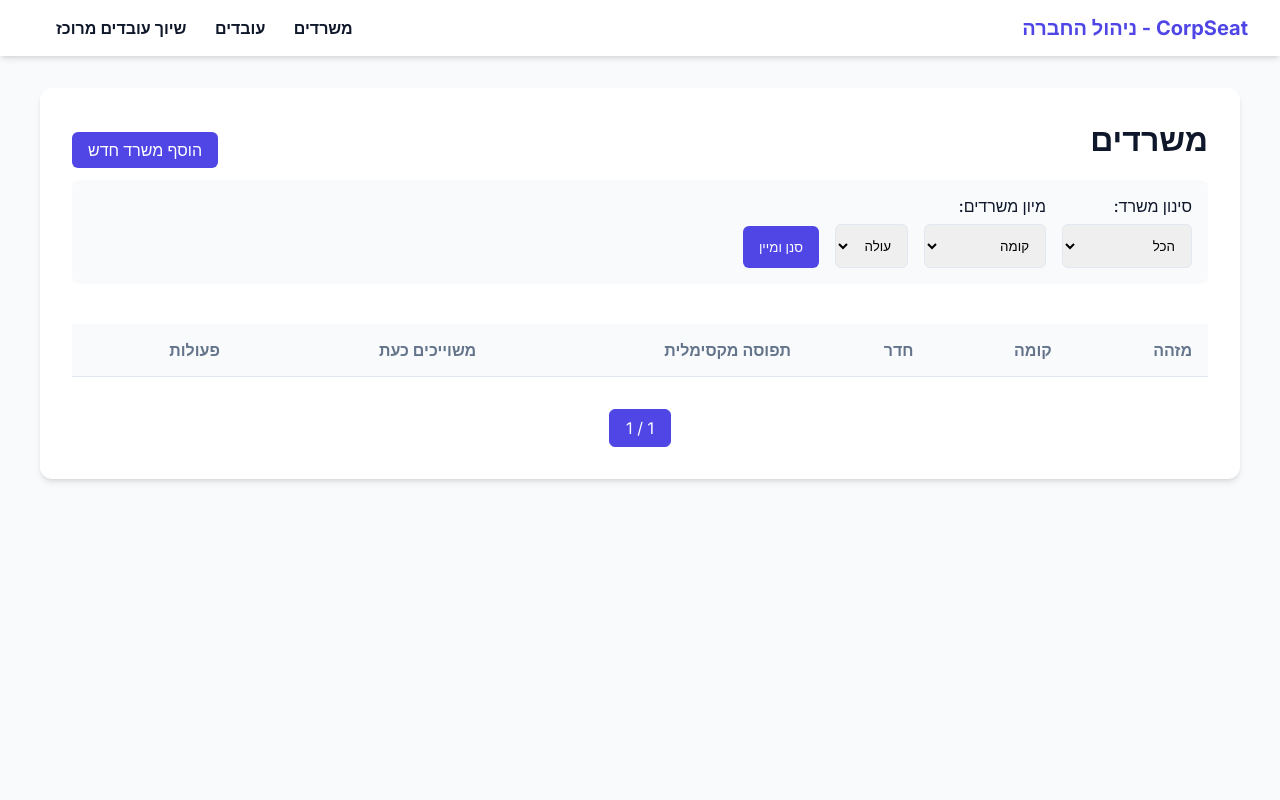
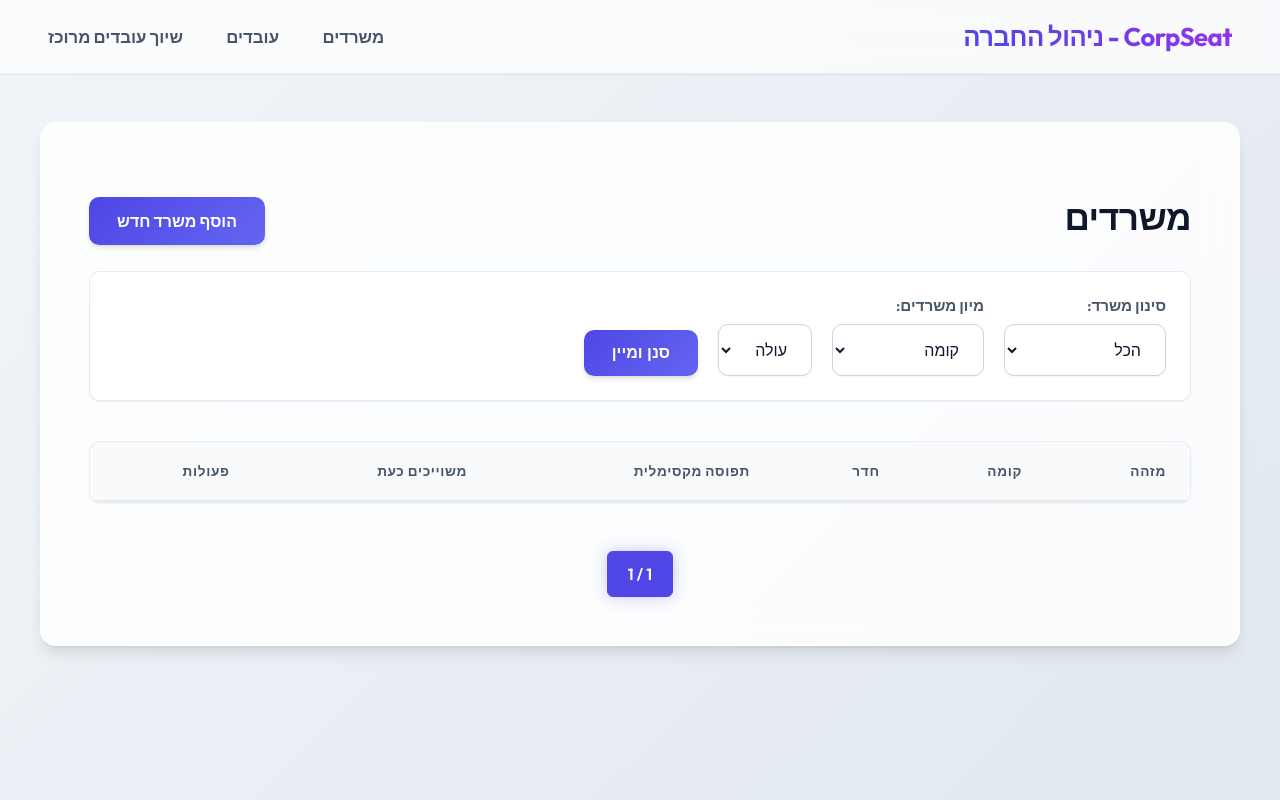
Before and after one commit to inonbm/CorpSeat, a Flask app: page /ui/offices in a window 1280 px wide. Run offline with Flask 3, Linux system fonts and the light colour scheme; data that the repository does not hold is empty.

Commit message:
style: premium glassmorphism ui overhaul (pure css)

```diff
--- a/static/style.css
+++ b/static/style.css
@@ -1,79 +1,353 @@
-@import url('https://fonts.googleapis.com/css2?family=Inter:wght@400;500;600;700&display=swap');
+@import url('https://fonts.googleapis.com/css2?family=Outfit:wght@300;400;500;600;700&display=swap');
 
 :root {
+  /* Premium Palette */
+  --bg-gradient: linear-gradient(135deg, #f1f5f9 0%, #e2e8f0 100%);
+  --surface: rgba(255, 255, 255, 0.85);
+  --surface-solid: #ffffff;
   --primary: #4f46e5;
   --primary-hover: #4338ca;
-  --bg: #f8fafc;
-  --surface: #ffffff;
-  --text: #0f172a;
-  --text-muted: #64748b;
-  --border: #e2e8f0;
-  --shadow: 0 4px 6px -1px rgb(0 0 0 / 0.1), 0 2px 4px -2px rgb(0 0 0 / 0.1);
-  --error-bg: #fee2e2;
-  --error-border: #f87171;
-  --empty-bg: #f1f5f9;
-  --avail-bg: #dcfce7;
-  --avail-border: #86efac;
+  --primary-light: #e0e7ff;
+  --text-main: #0f172a;
+  --text-muted: #475569;
+  --border: rgba(226, 232, 240, 0.8);
+
+  /* Status Colors */
+  --status-err-bg: #fef2f2;
+  --status-err-text: #991b1b;
+  --status-err-border: #f87171;
+
+  --status-ok-bg: #f0fdf4;
+  --status-ok-text: #166534;
+  --status-ok-border: #4ade80;
+
+  --status-warn-bg: #fffbeb;
+  --status-warn-text: #92400e;
+  --status-warn-border: #fbbf24;
+
+  --shadow-sm: 0 1px 2px 0 rgb(0 0 0 / 0.05);
+  --shadow-md: 0 4px 6px -1px rgb(0 0 0 / 0.1), 0 2px 4px -2px rgb(0 0 0 / 0.1);
+  --shadow-lg: 0 10px 15px -3px rgb(0 0 0 / 0.1), 0 4px 6px -4px rgb(0 0 0 / 0.1);
+  --shadow-glow: 0 0 15px rgba(79, 70, 229, 0.3);
+
+  --radius-lg: 16px;
+  --radius-md: 10px;
+  --radius-sm: 6px;
 }
 
 body {
-  font-family: 'Inter', sans-serif;
-  background-color: var(--bg);
-  color: var(--text);
+  font-family: 'Outfit', sans-serif;
+  background: var(--bg-gradient);
+  color: var(--text-main);
   margin: 0;
   padding: 0;
   direction: rtl;
+  min-height: 100vh;
+  -webkit-font-smoothing: antialiased;
 }
 
+/* Animations */
+@keyframes fadeInUp {
+  from { opacity: 0; transform: translateY(15px); }
+  to { opacity: 1; transform: translateY(0); }
+}
+
+@keyframes slideIn {
+  from { opacity: 0; transform: translateY(-10px); }
+  to { opacity: 1; transform: translateY(0); }
+}
+
+/* Navbar Premium Glassmorphism */
 .navbar {
-  background: var(--surface);
-  padding: 1rem 2rem;
-  box-shadow: var(--shadow);
+  background: rgba(255, 255, 255, 0.7);
+  backdrop-filter: blur(16px);
+  -webkit-backdrop-filter: blur(16px);
+  padding: 1.25rem 3rem;
+  border-bottom: 1px solid var(--border);
   display: flex;
   justify-content: space-between;
   align-items: center;
   position: sticky;
   top: 0;
-  z-index: 10;
+  z-index: 50;
+  box-shadow: var(--shadow-sm);
+  animation: slideIn 0.5s cubic-bezier(0.16, 1, 0.3, 1);
 }
 
-.navbar a { text-decoration: none; color: var(--text); font-weight: 600; margin-left: 1.5rem; transition: color 0.2s; }
-.navbar a:hover { color: var(--primary); }
-.navbar .brand { font-size: 1.25rem; font-weight: 700; color: var(--primary); }
+.brand {
+  font-size: 1.6rem;
+  font-weight: 700;
+  background: linear-gradient(90deg, var(--primary), #9333ea);
+  -webkit-background-clip: text;
+  -webkit-text-fill-color: transparent;
+  letter-spacing: -0.5px;
+}
 
-.container { max-width: 1200px; margin: 2rem auto; padding: 0 1rem; }
+.navbar a {
+  text-decoration: none;
+  color: var(--text-muted);
+  font-weight: 600;
+  margin-right: 2.5rem;
+  font-size: 1.05rem;
+  position: relative;
+  transition: color 0.3s ease;
+}
 
-.card { background: var(--surface); border-radius: 12px; box-shadow: var(--shadow); padding: 2rem; margin-bottom: 2rem; }
-h1, h2, h3 { margin-top: 0; }
+.navbar a:hover {
+  color: var(--primary);
+}
 
-.btn { display: inline-block; background: var(--primary); color: white; padding: 0.5rem 1rem; border-radius: 6px; text-decoration: none; font-weight: 500; border: none; cursor: pointer; transition: background 0.2s, transform 0.1s; }
-.btn:hover { background: var(--primary-hover); transform: translateY(-1px); }
-.btn-secondary { background: var(--surface); color: var(--text); border: 1px solid var(--border); }
-.btn-secondary:hover { background: var(--bg); }
-.btn-danger { background: #ef4444; }
-.btn-danger:hover { background: #dc2626; }
+.navbar a::after {
+  content: '';
+  position: absolute;
+  width: 0;
+  height: 2px;
+  bottom: -6px;
+  right: 0;
+  background-color: var(--primary);
+  transition: width 0.3s cubic-bezier(0.4, 0, 0.2, 1);
+  border-radius: 2px;
+}
 
-.form-group { margin-bottom: 1.5rem; }
-.form-group label { display: block; margin-bottom: 0.5rem; font-weight: 500; }
-.form-control { width: 100%; padding: 0.75rem; border: 1px solid var(--border); border-radius: 6px; box-sizing: border-box; font-family: inherit; transition: border-color 0.2s; }
-.form-control:focus { outline: none; border-color: var(--primary); }
+.navbar a:hover::after {
+  width: 100%;
+}
 
-.table-responsive { overflow-x: auto; }
-table { width: 100%; border-collapse: collapse; margin-top: 1rem; }
-th, td { padding: 1rem; text-align: right; border-bottom: 1px solid var(--border); }
-th { background: var(--bg); font-weight: 600; color: var(--text-muted); }
+.container {
+  max-width: 1200px;
+  margin: 3rem auto;
+  padding: 0 1.5rem;
+  animation: fadeInUp 0.6s cubic-bezier(0.16, 1, 0.3, 1);
+}
 
-tr.row-overcapacity { background-color: var(--error-bg); border-right: 4px solid var(--error-border); }
-tr.row-empty { background-color: var(--empty-bg); }
-tr.row-available { background-color: var(--avail-bg); border-right: 4px solid var(--avail-border); }
-tr { transition: background-color 0.2s; }
-tr:hover:not(.row-overcapacity):not(.row-empty):not(.row-available) { background-color: var(--bg); }
+/* Glass Cards */
+.card {
+  background: var(--surface);
+  backdrop-filter: blur(16px);
+  -webkit-backdrop-filter: blur(16px);
+  border: 1px solid #ffffff;
+  border-radius: var(--radius-lg);
+  box-shadow: var(--shadow-lg);
+  padding: 3rem;
+  margin-bottom: 2rem;
+  transition: transform 0.4s cubic-bezier(0.16, 1, 0.3, 1), box-shadow 0.4s ease;
+}
 
-.filters-bar { display: flex; flex-wrap: wrap; gap: 1rem; background: var(--bg); padding: 1rem; border-radius: 8px; margin-bottom: 1.5rem; align-items: flex-end; }
-.filters-bar .form-group { margin-bottom: 0; }
-.filters-bar button { height: 42px; }
+.card:hover {
+  transform: translateY(-3px);
+  box-shadow: 0 25px 30px -5px rgb(0 0 0 / 0.1), 0 10px 15px -6px rgb(0 0 0 / 0.1);
+}
 
-.pagination { display: flex; gap: 0.5rem; justify-content: center; margin-top: 2rem; }
-.page-item { padding: 0.5rem 1rem; border: 1px solid var(--border); border-radius: 6px; text-decoration: none; color: var(--text); background: var(--surface); }
-.page-item.active { background: var(--primary); color: white; border-color: var(--primary); }
-.page-item:hover:not(.active) { background: var(--bg); }
+h1 {
+  font-size: 2.2rem;
+  font-weight: 700;
+  color: var(--text-main);
+  margin-bottom: 2rem;
+  letter-spacing: -0.5px;
+}
+
+h2 {
+  font-size: 1.5rem;
+  font-weight: 600;
+  color: var(--text-main);
+  margin-top: 2rem;
+  margin-bottom: 1.25rem;
+}
+
+/* Premium Buttons */
+.btn {
+  display: inline-flex;
+  align-items: center;
+  justify-content: center;
+  background: linear-gradient(135deg, var(--primary), #6366f1);
+  color: white;
+  padding: 0.875rem 1.75rem;
+  border-radius: var(--radius-md);
+  text-decoration: none;
+  font-weight: 600;
+  font-size: 1rem;
+  border: none;
+  cursor: pointer;
+  transition: all 0.3s cubic-bezier(0.4, 0, 0.2, 1);
+  box-shadow: var(--shadow-md);
+}
+
+.btn:hover {
+  transform: translateY(-2px);
+  box-shadow: var(--shadow-glow);
+  background: linear-gradient(135deg, var(--primary-hover), #4f46e5);
+}
+
+.btn:active {
+  transform: translateY(0);
+}
+
+.btn-secondary {
+  background: var(--surface-solid);
+  color: var(--text-main);
+  border: 1px solid #cbd5e1;
+  box-shadow: var(--shadow-sm);
+}
+
+.btn-secondary:hover {
+  background: #f8fafc;
+  box-shadow: var(--shadow-md);
+}
+
+.btn-danger {
+  background: linear-gradient(135deg, #ef4444, #dc2626);
+  box-shadow: 0 4px 6px -1px rgba(239, 68, 68, 0.2);
+}
+
+.btn-danger:hover {
+  background: linear-gradient(135deg, #dc2626, #b91c1c);
+  box-shadow: 0 0 15px rgba(239, 68, 68, 0.4);
+}
+
+/* Forms with Focus Glow */
+.form-group {
+  margin-bottom: 1.75rem;
+}
+
+.form-group label {
+  display: block;
+  margin-bottom: 0.6rem;
+  font-weight: 600;
+  color: var(--text-muted);
+  font-size: 0.95rem;
+}
+
+.form-control {
+  width: 100%;
+  padding: 0.875rem 1.25rem;
+  border: 1px solid #cbd5e1;
+  border-radius: var(--radius-md);
+  background: white;
+  font-family: inherit;
+  font-size: 1rem;
+  color: var(--text-main);
+  transition: all 0.2s ease;
+  box-shadow: var(--shadow-sm);
+}
+
+.form-control:focus {
+  outline: none;
+  border-color: var(--primary);
+  box-shadow: 0 0 0 4px var(--primary-light);
+}
+
+/* Filters Bar */
+.filters-bar {
+  display: flex;
+  flex-wrap: wrap;
+  gap: 1.25rem;
+  background: var(--surface-solid);
+  padding: 1.5rem;
+  border-radius: var(--radius-md);
+  margin-bottom: 2.5rem;
+  align-items: flex-end;
+  border: 1px solid var(--border);
+  box-shadow: var(--shadow-sm);
+}
+
+.filters-bar .form-group {
+  margin-bottom: 0;
+}
+
+/* Tables */
+.table-responsive {
+  overflow-x: auto;
+  border-radius: var(--radius-md);
+  background: var(--surface-solid);
+  border: 1px solid var(--border);
+  box-shadow: var(--shadow-sm);
+}
+
+table {
+  width: 100%;
+  border-collapse: collapse;
+  text-align: right;
+  white-space: nowrap;
+}
+
+th {
+  background: #f8fafc;
+  font-weight: 700;
+  color: var(--text-muted);
+  text-transform: uppercase;
+  font-size: 0.85rem;
+  letter-spacing: 0.05em;
+  padding: 1.25rem 1.5rem;
+  border-bottom: 2px solid var(--border);
+}
+
+td {
+  padding: 1.25rem 1.5rem;
+  border-bottom: 1px solid var(--border);
+  color: var(--text-main);
+  font-weight: 500;
+}
+
+/* Row Status Interactions */
+tr {
+  transition: background-color 0.2s ease;
+}
+
+tr:hover {
+  background-color: #f8fafc;
+}
+
+tr.row-overcapacity {
+  background-color: var(--status-err-bg);
+  border-right: 4px solid var(--status-err-border);
+}
+tr.row-overcapacity td {
+  color: var(--status-err-text);
+}
+
+tr.row-empty {
+  background-color: var(--status-warn-bg);
+  border-right: 4px solid var(--status-warn-border);
+}
+tr.row-empty td {
+  color: var(--status-warn-text);
+}
+
+tr.row-available {
+  background-color: var(--status-ok-bg);
+  border-right: 4px solid var(--status-ok-border);
+}
+
+/* Pagination */
+.pagination {
+  display: flex;
+  gap: 0.75rem;
+  justify-content: center;
+  margin-top: 3rem;
+}
+
+.page-item {
+  padding: 0.75rem 1.25rem;
+  border: 1px solid var(--border);
+  border-radius: var(--radius-sm);
+  text-decoration: none;
+  color: var(--text-main);
+  background: var(--surface-solid);
+  font-weight: 600;
+  transition: all 0.2s ease;
+  box-shadow: var(--shadow-sm);
+}
+
+.page-item.active {
+  background: var(--primary);
+  color: white;
+  border-color: var(--primary);
+  box-shadow: var(--shadow-glow);
+}
+
+.page-item:hover:not(.active) {
+  background: #f1f5f9;
+  border-color: #cbd5e1;
+  transform: translateY(-2px);
+  box-shadow: var(--shadow-md);
+}
```
